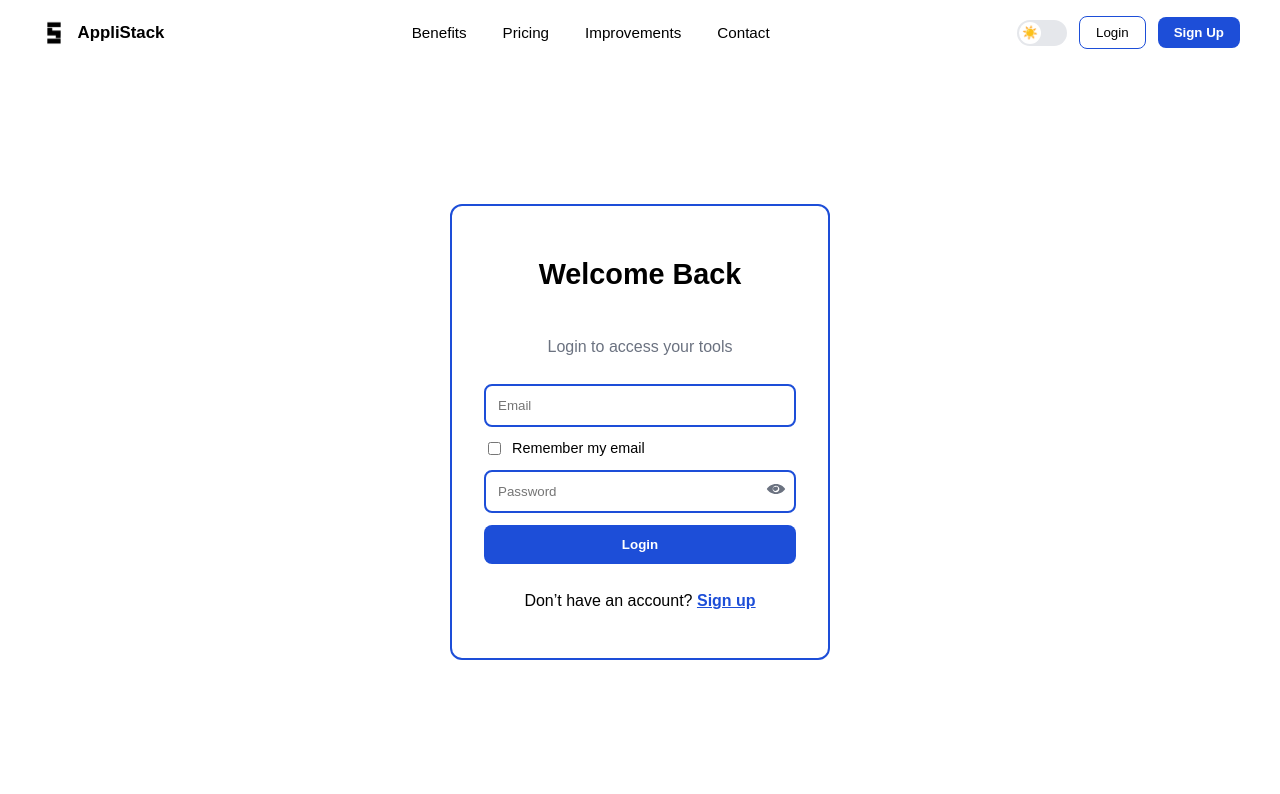
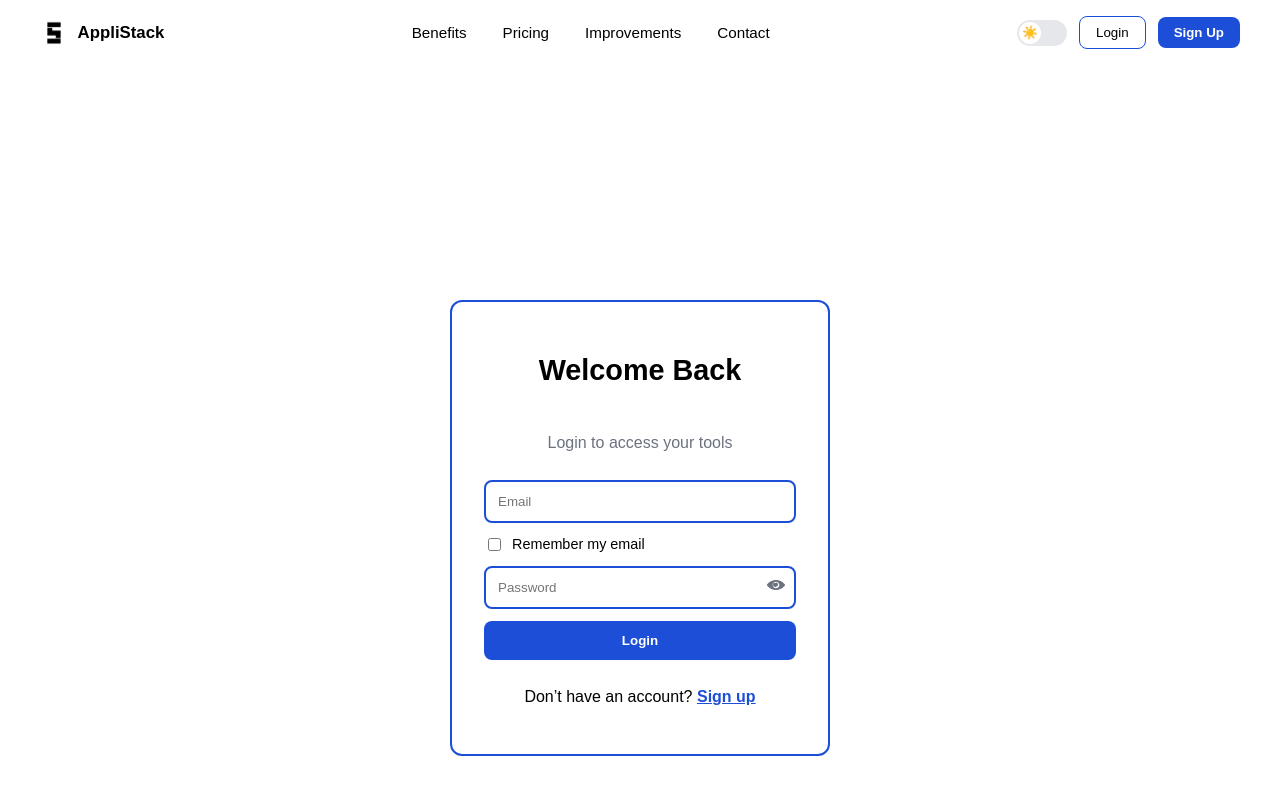
Before and after one commit to ShaphC/MyToolStack, a Next.js app: page /login in a window 1280 px wide. Shown: the top 794 px of the page. Built offline with nearby package versions, Linux system fonts and the light colour scheme; no server answers.

Commit message:
added the proper spacing to pagelayout

```diff
--- a/app/components/PageLayout.tsx
+++ b/app/components/PageLayout.tsx
@@ -37,7 +37,13 @@ const styles: any = {
     flex: 1,
     display: "flex",
     justifyContent: "center",
-    padding: "2rem 1rem",
+
+    // Navbar offset
+    paddingTop: "8rem",
+
+    paddingLeft: "1rem",
+    paddingRight: "1rem",
+    paddingBottom: "2rem",
   },
 
   container: {
```
